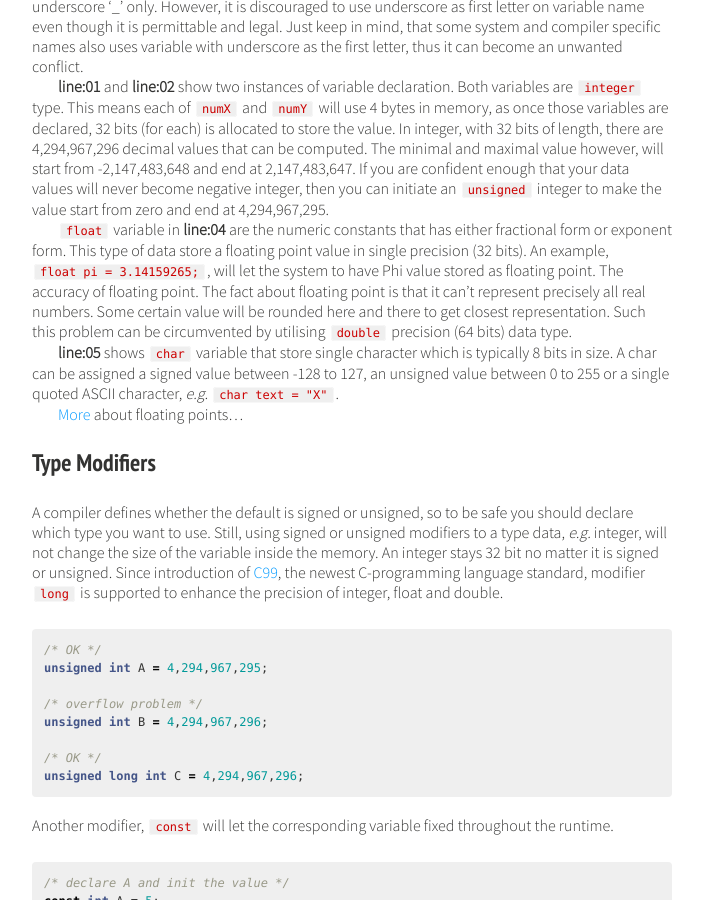
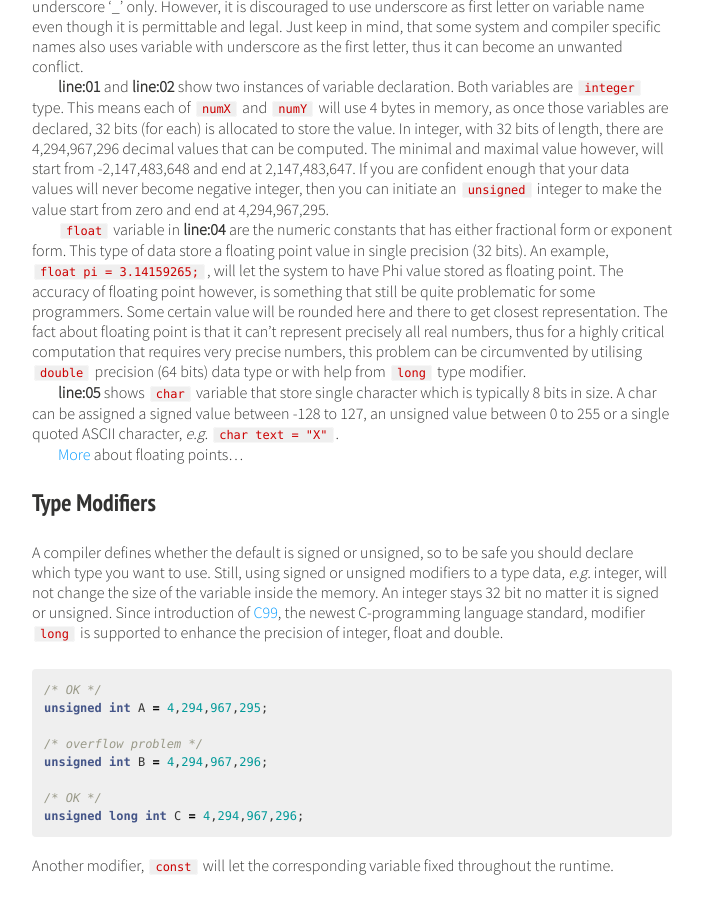
Before and after one commit to yanuartadityan/yanuartadityan.github.io, a Jekyll site: the page built from _posts/tutorial/2015-10-04-c-tutor-3.md, in a window 1280 px wide and 900 px high, scrolled down 895 px. Shown: the whole window, without its empty margins (288-991 px from the left). Built offline with Jekyll 4.4.1, drawn with Linux system fonts in a browser that asks for light colours; nearby versions of some CDN libraries; comment, search, counter and statistics services are not loaded.

Commit message:
fix tutor-3.md

```diff
--- a/_posts/tutorial/2015-10-04-c-tutor-3.md
+++ b/_posts/tutorial/2015-10-04-c-tutor-3.md
@@ -34,7 +34,7 @@ Variable name can be composed of letters (both uppercase and lowercase letters),
 
 **line:01** and **line:02** show two instances of variable declaration. Both variables are `integer` type. This means each of `numX` and `numY` will use 4 bytes in memory, as once those variables are declared, 32 bits (for each) is allocated to store the value. In integer, with 32 bits of length, there are 4,294,967,296 decimal values that can be computed. The minimal and maximal value however, will start from -2,147,483,648 and end at 2,147,483,647. If you are confident enough that your data values will never become negative integer, then you can initiate an `unsigned` integer to make the value start from zero and end at 4,294,967,295.
 
-`float` variable in **line:04** are the numeric constants that has either fractional form or exponent form. This type of data store a floating point value in single precision (32 bits). An example, `float pi = 3.14159265;`, will let the system to have Phi value stored as floating point. The accuracy of floating point. The fact about floating point is that it can't represent precisely all real numbers. Some certain value will be rounded here and there to get closest representation. Such this problem can be circumvented by utilising `double` precision (64 bits) data type.
+`float` variable in **line:04** are the numeric constants that has either fractional form or exponent form. This type of data store a floating point value in single precision (32 bits). An example, `float pi = 3.14159265;`, will let the system to have Phi value stored as floating point. The accuracy of floating point however, is something that still be quite problematic for some programmers. Some certain value will be rounded here and there to get closest representation. The fact about floating point is that it can't represent precisely all real numbers, thus for a highly critical computation that requires very precise numbers, this problem can be circumvented by utilising `double` precision (64 bits) data type or with help from `long` type modifier.
 
 **line:05** shows `char` variable that store single character which is typically 8 bits in size. A char can be assigned a signed value between -128 to 127, an unsigned value between 0 to 255 or a single quoted ASCII character, *e.g.* `char text = "X"`.
 
```
Also changed, not shown: 2 other files.
